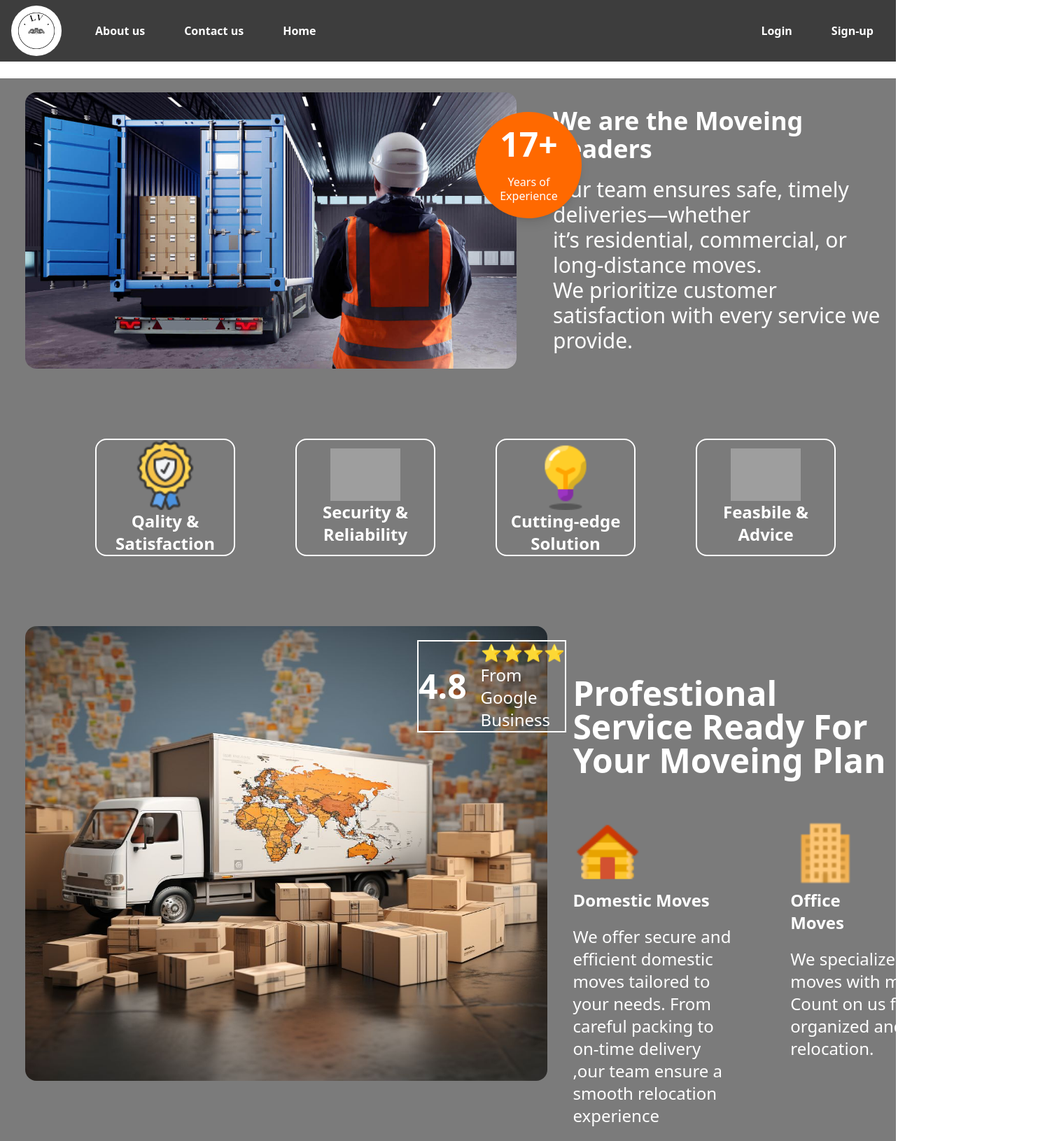
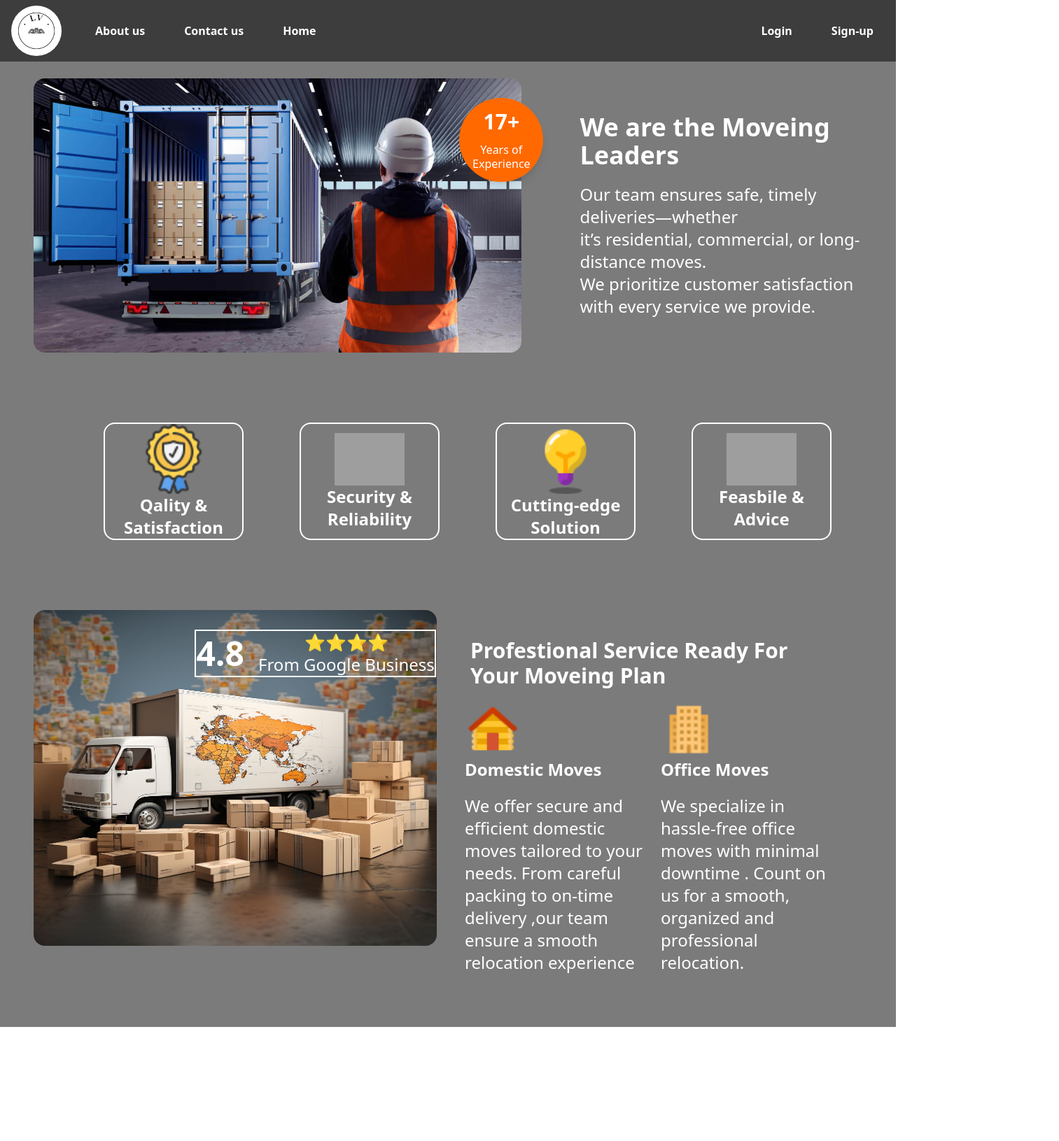
Before and after one commit to DeepakSekar003/Load_Vehicles, a React (Vite) app in the folder Load_Vehicles/: page /About in a window 1280 px wide. Shown: the whole page at 70% size, 1513 px wide, since content can reach past the window. After the commit the page ends 1468 px from the top, so only its background shows below. Built offline with nearby package versions, Linux system fonts and the light colour scheme; grey boxes are pictures that could not be loaded.

Commit message:
change the about page for small screen

```diff
--- a/Load_Vehicles/src/pages/About.jsx
+++ b/Load_Vehicles/src/pages/About.jsx
@@ -13,19 +13,19 @@ function Aboutfnc() {
     return (
         <>
             <Navbar />
-            <div className="bg-[#7b7b7b] mt-28 ">
+            <div className="bg-[#7b7b7b] mt-22 xl:mt-0 xl:pt-23 xl:px-3">
                 <div className="flex py-5 ml-9">
                     <div className="relative">
-                        <img src={aboutpic} alt="" className="rounded-2xl mr-28 " />
-                        <div className=" absolute text-white rounded-full w-38 h-38 top-7 left-11/12 flex flex-col items-center justify-center bg-orange-500 text-center z-2 shadow-lg">
-                            <span className="text-5xl  mb-5 text-white font-bold">17+</span>
+                        <img src={aboutpic} alt="" className="rounded-2xl mr-28 xl:w-11/12   " />
+                        <div className=" absolute text-white rounded-full w-38 xl:w-30 h-38 xl:h-30 top-7  left-11/12 xl:left-4/5 flex flex-col items-center justify-center bg-orange-500 text-center z-2 shadow-lg">
+                            <span className="text-5xl xl:text-3xl  mb-5 xl:mb-3 text-white font-bold">17+</span>
                             <p className="leading-tight ">Years of <br></br> Experience</p>
                         </div>
                     </div>
                     <div className="flex items-center m-4">
-                        <div className="ml-9 font-sans">
+                        <div className="ml-9 xl:ml-1 font-sans">
                             <h1 className=" text-4xl  mb-5 text-white font-bold">We are the Moveing Leaders</h1>
-                            <span className=" text-3xl  mb-5 text-white"> Our team ensures safe, timely deliveries—whether <br></br>it’s residential, commercial, or  long-distance  moves. <br></br> We prioritize customer satisfaction with every service we provide.</span>
+                            <span className=" text-3xl xl:text-2xl  mb-5 text-white"> Our team ensures safe, timely deliveries—whether <br></br>it’s residential, commercial, or  long-distance  moves. <br></br> We prioritize customer satisfaction with every service we provide.</span>
                         </div>
                     </div>
                 </div>
@@ -53,13 +53,10 @@ function Aboutfnc() {
 
                 </div>
 
-
-
-
                 <div className="flex py-5  ml-9">
                     <div className="mt-20 relative">
-                        <img src={footer} alt="" className=" w-[900px] h-[650px] rounded-2xl" />
-                        <div className=" absolute flex items-center border-white border-2 top-5 left-140">
+                        <img src={footer} alt="" className=" w-[900px] xl:w-xl h-[650px] xl:h-10/12 rounded-2xl" />
+                        <div className=" absolute flex items-center border-white border-2 top-5 xl:top-7 left-140 xl:left-2/5">
                             <div className=" mr-5">
                                 <h1 className="text-5xl font-bold text-white">4.8 </h1>
                             </div>
@@ -69,23 +66,23 @@ function Aboutfnc() {
                             </div>
                         </div>
                     </div>
-                    <div className="max-w-2/5">
-                        <div className=" ml-9  mt-38">
-                            <p className=" mb-5 text-white text-5xl font-bold">Profestional Service Ready For Your Moveing Plan</p>
+                    <div className="max-w-2/5 xl:ml-10">
+                        <div className=" ml-9 xl:ml-2  mt-38 xl:mt-30">
+                            <p className=" mb-5 text-white text-5xl xl:text-3xl font-bold">Profestional Service Ready For Your Moveing Plan</p>
                         </div>
-                        <div className="grid grid-cols-2 ml-9  mt-15">
-                            <div>
-                                <img src={homeicon} alt="" className=" w-25" />
+                        <div className="grid grid-cols-2   mt-15 xl:mt-4">
+                            <div className=" xl:w-70">
+                                <img src={homeicon} alt="" className=" w-25 xl:w-20" />
                                 <h1 className="text-2xl text-white font-bold">Domestic Moves</h1>
                                 <p className="text-white text-2xl mt-5"> We offer secure and efficient domestic moves tailored
                                     to your needs.  From careful packing to on-time delivery
                                     ,our team ensure a smooth relocation experience
                                 </p>
                             </div>
-                            <div className="ml-20">
-                                <img src={officeicon} alt="" className="w-25" />
+                            <div className="ml-20 xl:ml-9 xl:w-70">
+                                <img src={officeicon} alt="" className="w-25 xl:w-20" />
                                 <h1 className="text-2xl text-white font-bold">Office Moves</h1>
-                                <p className="text-white text-2xl w-96 mt-5">We specialize in hassle-free office moves with minimal downtime
+                                <p className="text-white text-2xl w-96 xl:w-62 mt-5">We specialize in hassle-free office moves with minimal downtime
                                     .  Count on us for a smooth, organized and professional relocation.
                                 </p>
                             </div>
```
